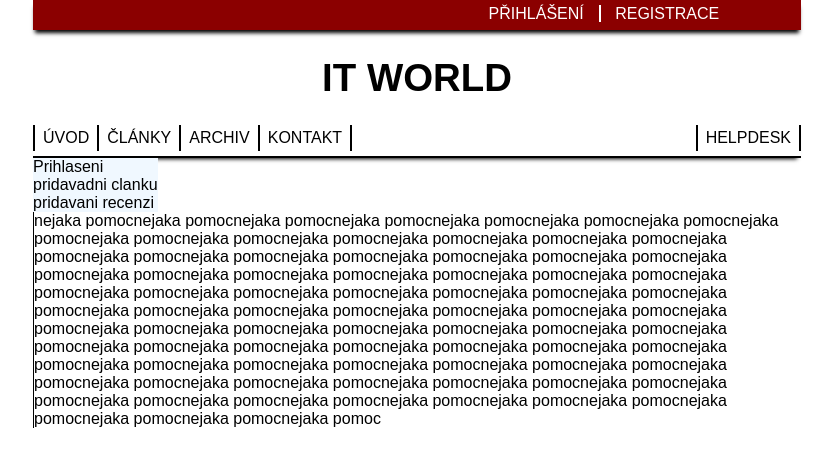
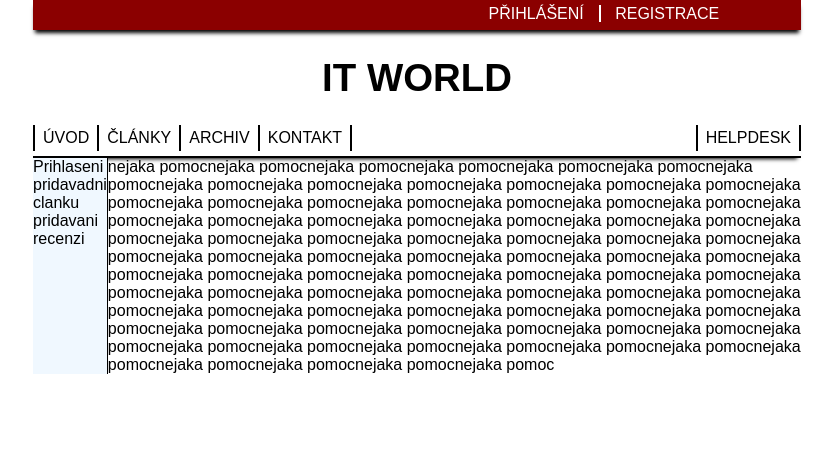
Before and after one commit to Tutislav/Softwarovi-inzenyri-xD, a PHP site: page /helpdesk.php in a window 1280 px wide. Shown: the top 467 px of the page, without its empty margins (223-1056 px from the left). Run offline with PHP 8.4, Linux system fonts and the light colour scheme; data that the repository does not hold is empty; a stand-in replaces the project's code that opens the database connection.

Commit message:
Update helpdesk.php

```diff
--- a/projekt/helpdesk.php
+++ b/projekt/helpdesk.php
@@ -34,7 +34,7 @@
                 <li class="helpdesk"><a href="helpdesk.php">HELPDESK</a></li>
             </ul>
         </div>
-        <div class="realhelpdesk">
+        <div class="realhelpdesk" style="display:flex">
             <div class="menu" style="background-color:aliceblue; display:inline-block">
                 Prihlaseni<br>
                 pridavadni clanku<br>
```
